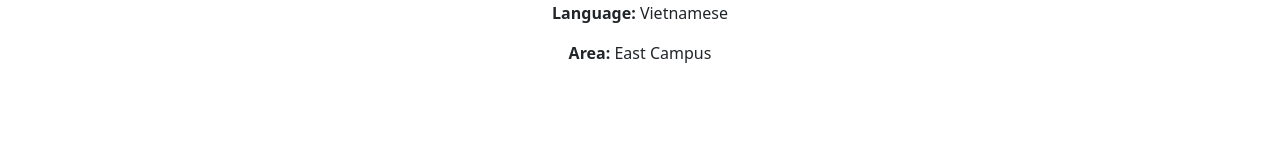
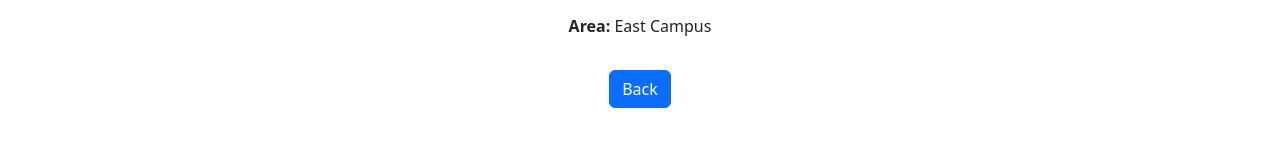
Before and after one commit to TorresEdwin/SpeakATX, a React (Vite) app in the folder frontend/: page /jobs/GitHub in a window 1280 px wide. Shown: the part 589-736 px from the top of the page. Built offline with nearby package versions, Linux system fonts and the light colour scheme.

Commit message:
added back button to job instance

```diff
--- a/frontend/src/pages/job_instance.jsx
+++ b/frontend/src/pages/job_instance.jsx
@@ -1,6 +1,6 @@
 // Filename - pages/JobDetail.jsx
 import React from "react";
-import { useParams } from "react-router-dom";
+import { useParams, useNavigate } from "react-router-dom";
 
 // Job data (same as in JobsPage.js)
 const jobs = [
@@ -32,6 +32,7 @@ const jobs = [
 
 const JobInstance = () => {
     const { jobName } = useParams(); // Get job name from URL
+    const navigate = useNavigate(); // Hook to navigate programmatically
     const job = jobs.find(job => job.name === jobName); // Find the matching job
 
     if (!job) {
@@ -46,6 +47,7 @@ const JobInstance = () => {
             <p><strong>Pay:</strong> ${job.pay}/hr</p>
             <p><strong>Language:</strong> {job.language}</p>
             <p><strong>Area:</strong> {job.area}</p>
+            <button className="btn btn-primary mt-3" onClick={() => navigate(-1)}>Back</button>
         </div>
     );
 };
```
